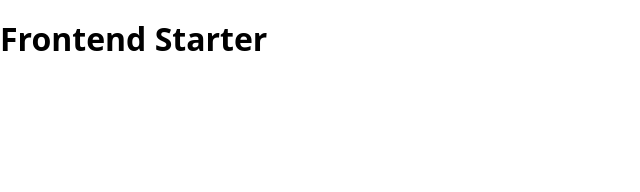
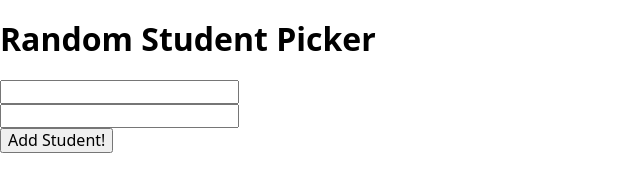
Before and after one commit to dubymarjtr/random-student-picker-, a website: page index.html in a window 1280 px wide. Shown: the whole page, without its empty margins (0-640 px from the left). Drawn offline with nearby package versions, Linux system fonts and the light colour scheme.

Commit message:
Change title and add form

```diff
--- a/index.html
+++ b/index.html
@@ -14,7 +14,13 @@
     <title>Random Student Picker</title>
   </head>
   <body>
-    <h1>Frontend Starter</h1>
+    <h1>Random Student Picker</h1>
+
+    <form>
+      <div><label for="fname"></label><input type="text" id="fname" /></div>
+      <div><label for="lname"></label><input type="text" id="lname" /></div>
+      <button type="submit">Add Student!</button>
+    </form>
     <script src="./scripts.js" type="module"></script>
   </body>
 </html>
```
